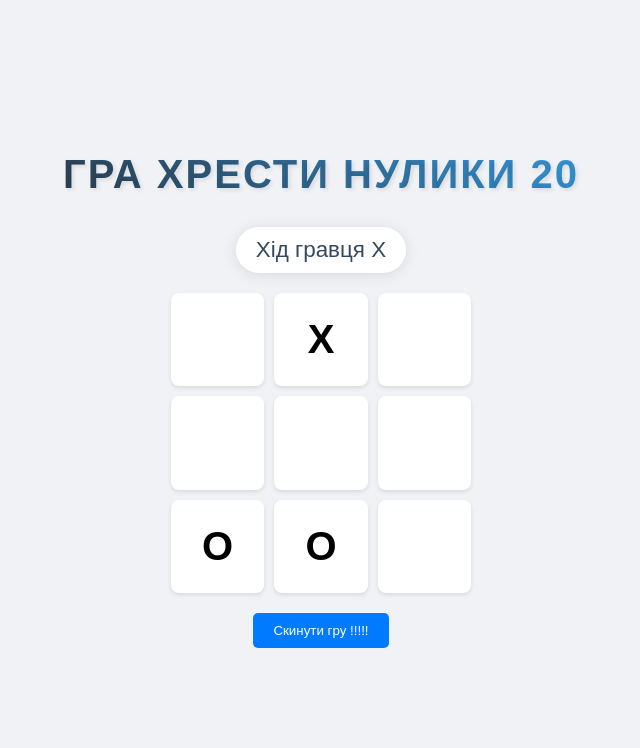
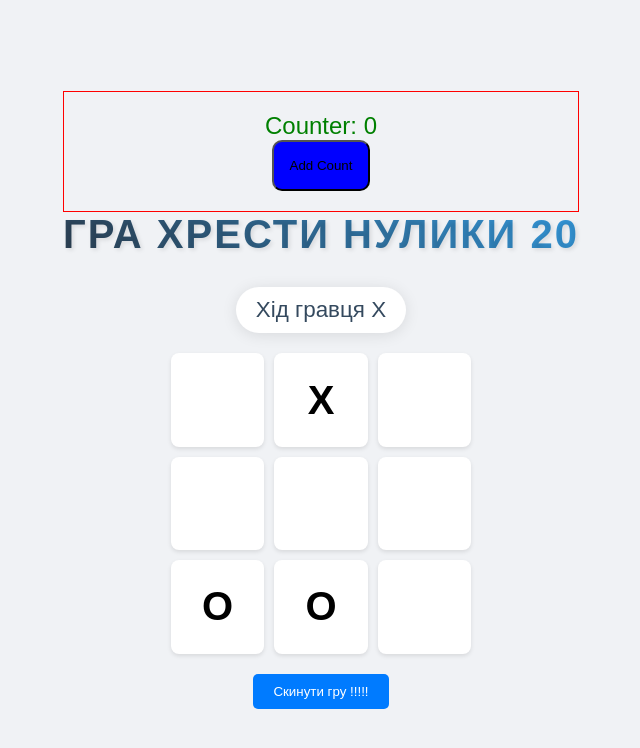
Before and after one commit to Skhmelyuk/tic-tac-toe-pv521, a React (Vite) app: page / in a window 1280 px wide. Shown: the top 748 px of the page, without its empty margins (319-959 px from the left). Built offline with nearby package versions, Linux system fonts and the light colour scheme.

Commit message:
hook usestate

```diff
--- a/src/App.tsx
+++ b/src/App.tsx
@@ -1,4 +1,5 @@
 import { Cell } from "./components/Cell";
+import { Counter } from "./components/Counter";
 import { Status } from "./components/Status";
 import { TitleGame } from "./components/TitleGame";
 import type { BoardState, Player } from "./types";
@@ -9,6 +10,7 @@ function App() {
 
   return (
     <div className="game" id="game">
+      <Counter />
       <TitleGame title="Гра хрести нулики" age={20} />
       <Status player={currentPlayer} />
       <div className="board">
--- /dev/null
+++ b/src/components/Counter.tsx
@@ -0,0 +1,29 @@
+import { useState } from "react";
+
+export const Counter = () => {
+  console.log("Render Counter");
+
+  let [count, setCount] = useState<number>(0);
+
+  const incrementCount = () => {
+    setCount(count + 1);
+
+    console.log(count);
+  };
+
+  return (
+    <div style={{ border: "1px solid red", padding: "20px" }}>
+      <p style={{ fontSize: "24px", color: "green" }}>Counter: {count}</p>
+      <button
+        style={{
+          padding: "16px",
+          borderRadius: "10px",
+          backgroundColor: "blue",
+        }}
+        onClick={incrementCount}
+      >
+        Add Count
+      </button>
+    </div>
+  );
+};
```
